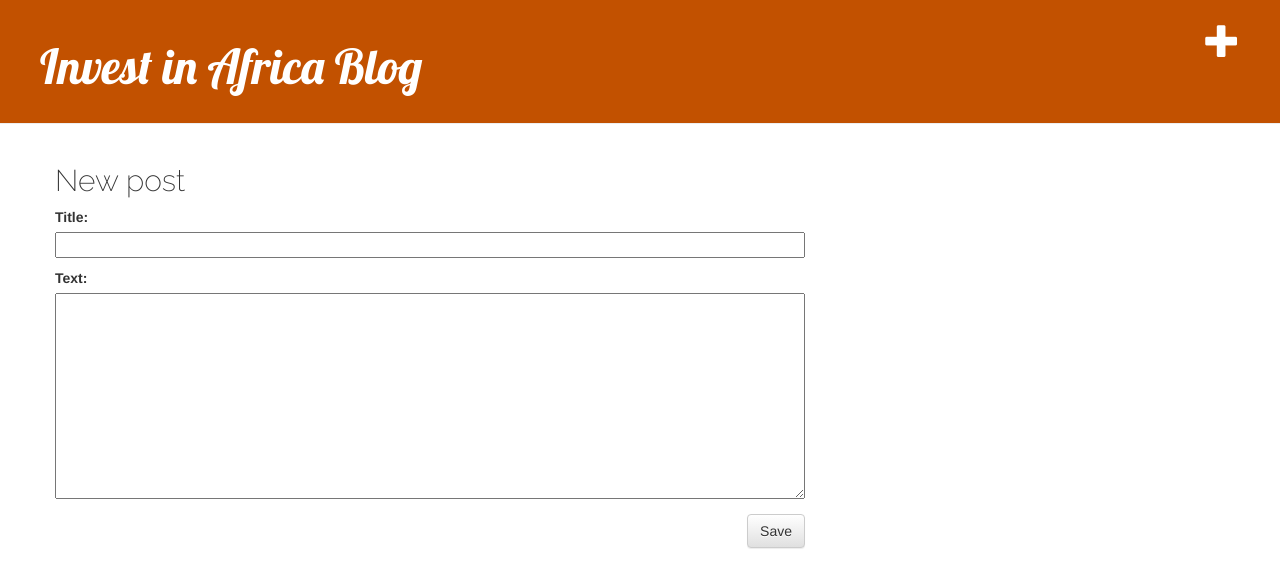
After one commit to seidelmarco/invest-in-africa, a Django app: page /post/new/ in a window 1280 px wide. The commit adds this page. Shown: the top 588 px of the page. Run offline with Django 3.2, Linux system fonts and the light colour scheme; some libraries are stand-ins or nearby versions.

Commit message:
post_edit und Formular

```diff
--- /dev/null
+++ b/blog/forms.py
@@ -0,0 +1,10 @@
+from django import forms
+
+from .models import Post
+
+
+class PostForm(forms.ModelForm):
+
+    class Meta:
+        model = Post
+        fields = ('title', 'text',)
--- a/blog/static/css/blog.css
+++ b/blog/static/css/blog.css
@@ -6,6 +6,7 @@
 
 .page-header h1, .page-header h1 a, .page-header h1 a:visited, .page-header h1 a:active {
     color: #ffffff;
+    font-family: 'Lobster', cursive;
     font-size: 36pt;
     text-decoration: none;
 }
@@ -14,8 +15,12 @@
     margin-left: 40px;
 }
 
-h1, h2, h3, h4 {
+h1  {
     font-family: 'Lobster', cursive;
+}
+
+h2, h3, h4  {
+    font-family: 'Raleway', sans-serif;
 }
 
 .date {
@@ -39,8 +44,10 @@ h1, h2, h3, h4 {
 
 .post {
     margin-bottom: 70px;
+    font-family: 'Raleway', sans-serif;
 }
 
 .post h2 a, .post h2 a:visited {
     color: #000000;
+    font-family: 'Raleway', sans-serif;
 }
--- a/blog/templates/blog/base.html
+++ b/blog/templates/blog/base.html
@@ -9,12 +9,14 @@
         <link rel="stylesheet" href="//maxcdn.bootstrapcdn.com/bootstrap/3.2.0/css/bootstrap-theme.min.css">
         <!--<link rel="stylesheet" href="https://stackpath.bootstrapcdn.com/bootstrap/4.5.2/css/bootstrap.min.css" integrity="sha384-JcKb8q3iqJ61gNV9KGb8thSsNjpSL0n8PARn9HuZOnIxN0hoP+VmmDGMN5t9UJ0Z" crossorigin="anonymous">-->
         <link href="//fonts.googleapis.com/css?family=Lobster&subset=latin,latin-ext" rel="stylesheet" type="text/css">
+        <link href="https://fonts.googleapis.com/css2?family=Raleway:wght@200&display=swap" rel="stylesheet">
         <link rel="stylesheet" href="{% static 'css/blog.css' %}">
 
         <title>Invest in Africa - Figures and Blog</title>
     </head>
     <body>
         <div class="page-header">
+            <a href="{% url 'blog:post_new' %}" class="top-menu"><span class="glyphicon glyphicon-plus"></span></a>
             <h1><a href="/">Invest in Africa Blog</a></h1>
         </div>
         <div class="content container">
--- /dev/null
+++ b/blog/templates/blog/post_edit.html
@@ -0,0 +1,10 @@
+{% extends 'blog/base.html' %}
+
+{% block content %}
+    <h2>New post</h2>
+    <form method="POST" class="post-form">
+        {% csrf_token %}
+        {{ form.as_p }}
+        <button type="submit" class="save btn btn-default">Save</button>
+    </form>
+{% endblock %}
--- a/blog/templates/blog/post_list.html
+++ b/blog/templates/blog/post_list.html
@@ -7,7 +7,7 @@
             <p>published: {{ post.published_date }}</p>
         </div>
         <h2><a href="{% url 'blog:post_detail' pk=post.pk %}">{{ post.title }}</a></h2>
-        <p>{{ post.text|linebreaksbr }}</p>
+        <!--<p>{{ post.text|linebreaksbr }}</p>-->
     </div>
     {% endfor %}
 {% endblock %}
--- a/blog/urls.py
+++ b/blog/urls.py
@@ -6,4 +6,5 @@
 urlpatterns = [
     path('', views.post_list, name='post_list'),
     path('post/<int:pk>/', views.post_detail, name='post_detail'),
+    path('post/new/', views.post_new, name='post_new'),
 ]
--- a/blog/views.py
+++ b/blog/views.py
@@ -1,8 +1,10 @@
-from django.shortcuts import render, get_object_or_404
+from django.shortcuts import render, get_object_or_404, redirect
 
 from django.utils import timezone
 
 from .models import Post
+from .forms import PostForm
+
 
 # Create your views here.
 
@@ -16,3 +18,17 @@ def post_list(request):
 def post_detail(request, pk):
     post = get_object_or_404(Post, pk=pk)
     return render(request, 'blog/post_detail.html', {'post': post})
+
+
+def post_new(request):
+    if request.method == 'POST':
+        form = PostForm(request.POST)
+        if form.is_valid():
+            post = form.save(commit=False)
+            post.author = request.user
+            post.published_date = timezone.now()
+            post.save()
+            return redirect('blog:post_detail', pk=post.pk)
+    else:
+        form = PostForm()
+    return render(request, 'blog/post_edit.html', {'form': form})
```
Also changed, not shown: db.sqlite3.
